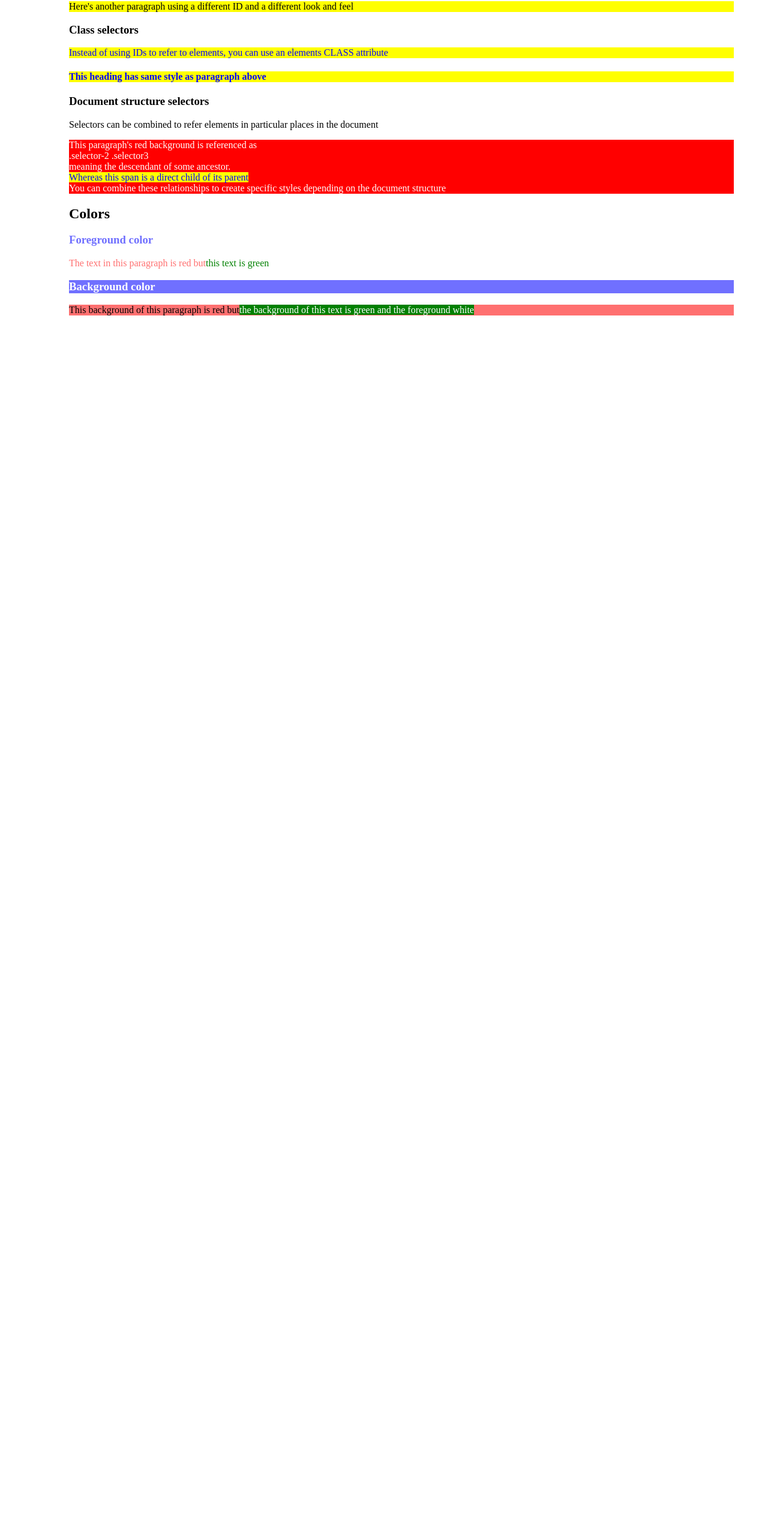
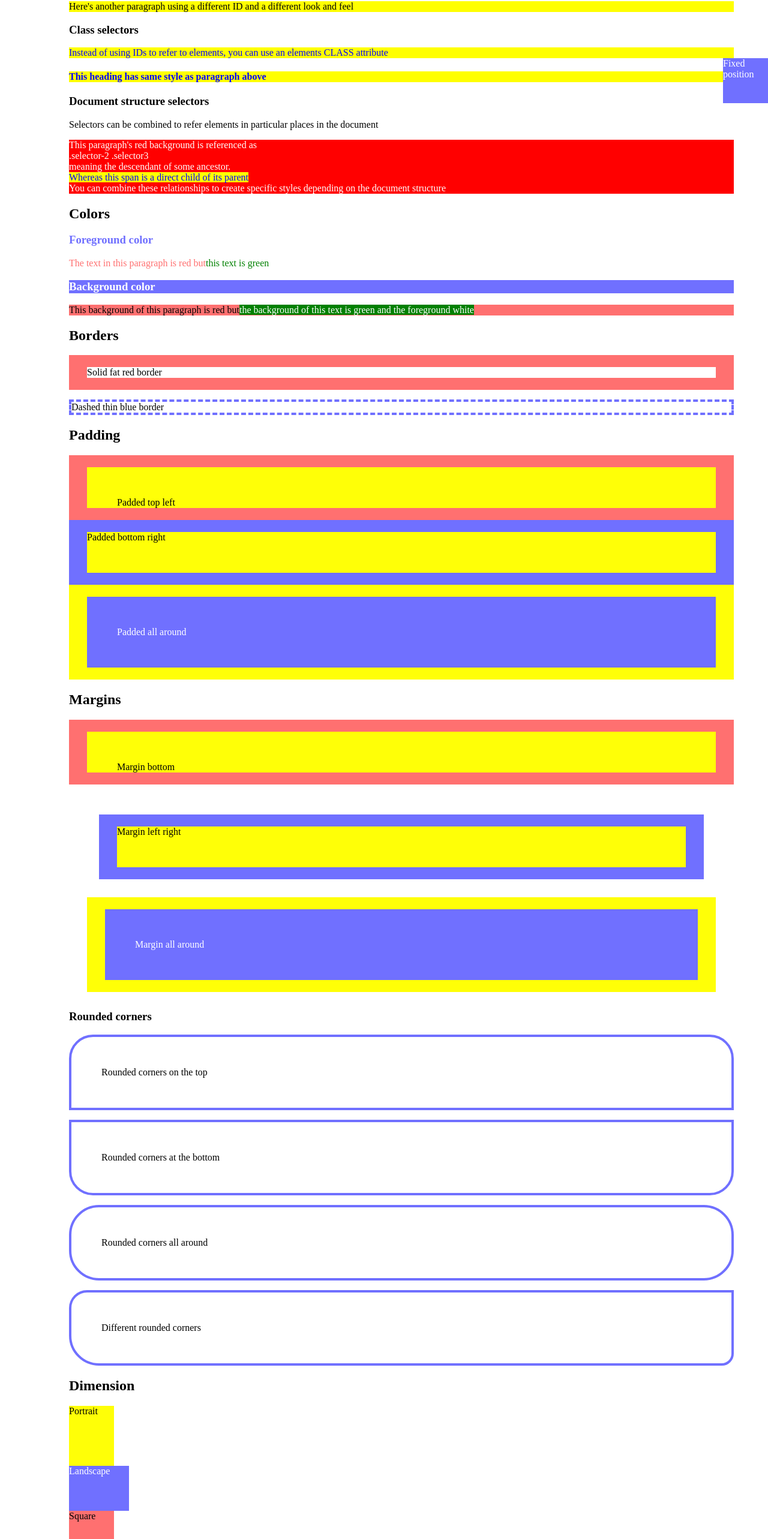
Before and after one commit to wong-anni/kambaz-next-js, a Next.js app: page /labs/lab2 in a window 1280 px wide. Shown: the part 228-2794 px from the top of the page at 60% size. Before the commit the page ends 800 px from the top, so only its background shows below. Built offline with nearby package versions, Linux system fonts and the light colour scheme.

Commit message:
a2 work so far

```diff
--- /dev/null
+++ b/app/labs/lab2/Borders.tsx
@@ -0,0 +1,15 @@
+export default function Borders() {
+  return (
+
+    <div id="wd-css-borders">
+        <h2>Borders</h2>
+        <p className="wd-border-fat
+            wd-border-red wd-border-solid">
+            Solid fat red border</p>
+        <p className="wd-border-thin
+            wd-border-blue wd-border-dashed">
+            Dashed thin blue border
+        </p>
+    </div>
+
+  )};
--- /dev/null
+++ b/app/labs/lab2/Corners.tsx
@@ -0,0 +1,20 @@
+export default function Margins() {
+  return (
+
+    <div id="wd-css-borders">
+    <h3>Rounded corners</h3>
+        <p className="wd-rounded-corners-top wd-border-thin
+                    wd-border-blue wd-border-solid wd-padding-fat">
+            Rounded corners on the top </p>
+        <p className="wd-rounded-corners-bottom
+                    wd-border-thin wd-border-blue wd-border-solid wd-padding-fat">
+            Rounded corners at the bottom </p>
+        <p className="wd-rounded-corners-all-around
+                    wd-border-thin wd-border-blue wd-border-solid wd-padding-fat">
+            Rounded corners all around </p>
+        <p className="wd-rounded-corners-inline
+                    wd-border-thin wd-border-blue wd-border-solid wd-padding-fat">
+            Different rounded corners </p>
+    </div>
+
+  )};
--- /dev/null
+++ b/app/labs/lab2/Dimensions.tsx
@@ -0,0 +1,22 @@
+export default function Margins() {
+  return (
+
+    <div id="wd-css-dimensions">
+        <h2>Dimension</h2>
+        <div>
+            <div className="wd-dimension-portrait
+                            wd-bg-color-yellow">
+            Portrait
+            </div>
+            <div className="wd-dimension-landscape
+                            wd-bg-color-blue
+                            wd-fg-color-white">
+            Landscape
+            </div>
+            <div className="wd-dimension-square
+                            wd-bg-color-red">
+            Square</div>
+        </div>
+    </div>
+
+  )};
--- /dev/null
+++ b/app/labs/lab2/Margins.tsx
@@ -0,0 +1,20 @@
+export default function Margins() {
+  return (
+
+    <div id="wd-css-margins">
+        <h2>Margins</h2>
+        <div
+            className="wd-margin-bottom wd-padded-top-left wd-border-fat
+                        wd-border-red wd-border-solid wd-bg-color-yellow">
+        Margin bottom </div>
+        <div
+        className="wd-margin-right-left wd-padded-bottom-right wd-border-fat
+                    wd-border-blue wd-border-solid wd-bg-color-yellow">
+        Margin left right </div>
+        <div
+        className="wd-margin-all-around wd-padding-fat wd-border-fat
+                    wd-border-yellow wd-border-solid wd-bg-color-blue wd-fg-color-white">
+        Margin all around </div>
+    </div>
+
+  )};
--- /dev/null
+++ b/app/labs/lab2/Padding.tsx
@@ -0,0 +1,17 @@
+export default function Padding() {
+  return (
+
+    <div id="wd-css-paddings">
+        <h2>Padding</h2>
+        <div className="wd-padded-top-left wd-border-fat
+             wd-border-red wd-border-solid wd-bg-color-yellow">
+            Padded top left </div>
+        <div className="wd-padded-bottom-right wd-border-fat
+             wd-border-blue wd-border-solid wd-bg-color-yellow">
+            Padded bottom right </div>
+        <div className="wd-padding-fat wd-border-fat
+            wd-border-yellow wd-border-solid wd-bg-color-blue wd-fg-color-white">
+            Padded all around </div>
+    </div>
+
+  )};
--- /dev/null
+++ b/app/labs/lab2/Positions.tsx
@@ -0,0 +1,47 @@
+export default function Margins() {
+  return (
+<>
+    <div id="wd-css-position-relative">
+        <h2>Relative</h2>
+        <div className="wd-bg-color-gray">
+            <div className="wd-bg-color-yellow
+                            wd-dimension-portrait">
+                <div className="wd-pos-relative-nudge-down-right">
+                    Portrait</div></div>
+            <div className="wd-pos-relative-nudge-up-right
+                            wd-bg-color-blue
+                            wd-fg-color-white
+                            wd-dimension-landscape">
+                Landscape</div>
+            <div className="wd-bg-color-red
+                            wd-dimension-square">
+                Square</div>
+        </div>
+    </div>
+
+    <div id="wd-css-position-absolute">
+        <h2>Absolute position</h2>
+        <div className="wd-pos-relative">
+            <div className="wd-pos-absolute-10-10 wd-bg-color-yellow wd-dimension-portrait">
+                Portrait</div>
+            <div className="wd-pos-absolute-50-50 wd-bg-color-blue wd-fg-color-white
+                            wd-dimension-landscape">
+                Landscape</div>
+            <div className="wd-pos-absolute-120-20 wd-bg-color-red wd-dimension-square">
+                Square</div>
+            </div><br /><br /><br /><br /><br /><br /><br />
+    </div>
+
+    <div id="wd-css-position-fixed">
+        <h2>Fixed position</h2>
+        Checkout the blue square that says {"Fixed position"} stuck all the way on the right and half
+        way down the page. It doesn&#39;t scroll with the rest of the page. Its position is {"Fixed"}.
+            <div className="wd-pos-fixed
+                            wd-dimension-square wd-bg-color-blue
+                            wd-fg-color-white">
+                Fixed position
+            </div>
+    </div>
+
+</>
+  )};
--- /dev/null
+++ b/app/labs/lab2/Zindex.tsx
@@ -0,0 +1,17 @@
+export default function Zindex() {
+  return (
+
+    <div id="wd-z-index">
+        <h2>Z index</h2>
+        <div className="wd-pos-relative">
+            <div className="wd-pos-absolute-10-10 wd-bg-color-yellow wd-dimension-portrait">
+                Portrait </div>
+            <div className="wd-zindex-bring-to-front wd-pos-absolute-50-50
+                            wd-dimension-landscape wd-bg-color-blue wd-fg-color-white">
+                Landscape </div>
+            <div className="wd-pos-absolute-120-20 wd-bg-color-red wd-dimension-square">
+                Square </div>
+        </div><br /><br /><br /><br /><br /><br /><br />
+    </div>
+
+  )};
--- a/app/labs/lab2/index.css
+++ b/app/labs/lab2/index.css
@@ -54,3 +54,109 @@ background-color: #ff7070; }
 background-color: green; }
 .wd-bg-color-gray {
 background-color: lightgray; }
+
+
+/* styling a html tag's borders with css */
+.wd-border-fat { border-width: 20px 30px 20px 30px; }
+.wd-border-thin { border-width: 4px; }
+.wd-border-solid { border-style: solid; }
+.wd-border-dashed { border-style: dashed; }
+.wd-border-yellow { border-color: #ffff07; }
+.wd-border-red { border-color: #ff7070; }
+.wd-border-blue { border-color: #7070ff; }
+
+
+/* Styling an HTML Tag's Margins and Paddings with CSS */
+.wd-padded-top-left {
+padding-top: 50px;
+padding-left: 50px;
+}
+.wd-padded-bottom-right {
+padding-bottom: 50px;
+padding-right: 50px;
+}
+.wd-padding-fat {
+padding: 50px;
+}
+
+.wd-margin-bottom {
+margin-bottom: 50px;
+}
+.wd-margin-right-left {
+margin-left: 50px;
+margin-right: 50px;
+}
+.wd-margin-all-around {
+margin: 30px;
+}
+
+
+/* Styling an HTML Tag's Corners with CSS */
+.wd-rounded-corners-top {
+border-top-left-radius: 40px;
+border-top-right-radius: 40px;
+}
+.wd-rounded-corners-bottom {
+border-bottom-left-radius: 40px;
+border-bottom-right-radius: 40px;
+}
+.wd-rounded-corners-all-around {
+border-radius: 50px;
+}
+.wd-rounded-corners-inline {
+border-radius: 30px 0px 20px 50px;
+}
+
+/* Styling an HTML Tag's Dimensions with CSS */
+.wd-dimension-portrait {
+width: 75px;
+height: 100px;
+}
+.wd-dimension-landscape {
+width: 100px;
+height: 75px;
+}
+.wd-dimension-square {
+width: 75px;
+height: 75px;
+}
+
+/* Styling an HTML Tag's Relative Position with CSS */
+.wd-pos-relative-nudge-up-right {
+position: relative;
+bottom: 30px;
+left: 30px;
+}
+.wd-pos-relative-nudge-down-right {
+position: relative;
+top: 20px;
+left: 20px;
+}
+.wd-pos-relative {
+position: relative;
+}
+
+/* Styling a Tag's Absolute Position with CSS */
+.wd-pos-absolute-10-10 {
+position: absolute;
+top: 10px; left: 10px; }
+.wd-pos-absolute-50-50 {
+position: absolute;
+top: 50px; left: 50px; }
+.wd-pos-absolute-120-20 {
+position: absolute;
+top: 20px; left: 120px; }
+
+
+/* Styling an HTML Tag's Fixed Position with CSS */
+.wd-pos-fixed {
+position: fixed;
+right: 0px;
+bottom: 50%;
+}
+
+
+ /* Styling an HTML Tag's Z Index with CSS */
+.wd-zindex-bring-to-front {
+z-index: 10;
+}
--- a/app/labs/lab2/page.tsx
+++ b/app/labs/lab2/page.tsx
@@ -1,5 +1,12 @@
 import ForegroundColors from "./ForegroundColors";
 import BackgroundColors from "./BackgroundColors";
+import Borders from "./Borders";
+import Padding from "./Padding";
+import Margins from "./Margins";
+import Corners from "./Corners";
+import Dimensions from "./Dimensions";
+import Positions from "./Positions";
+import Zindex from "./Zindex"
 
 import "./index.css";
 export default function Lab2() {
@@ -64,4 +71,32 @@ export default function Lab2() {
       <BackgroundColors />
     </div>
 
+    <div>
+      <Borders />
+    </div>
+
+    <div>
+      <Padding />
+    </div>
+
+    <div>
+      <Margins />
+    </div>
+
+    <div>
+      <Corners />
+    </div>
+
+    <div>
+      <Dimensions />
+    </div>
+
+    <div>
+      <Positions />
+    </div>
+
+    <div>
+      <Zindex />
+    </div>
+
   </div>);}
```
